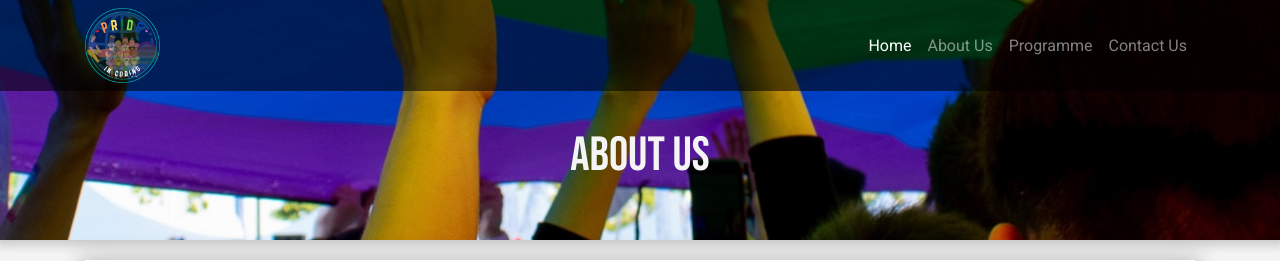
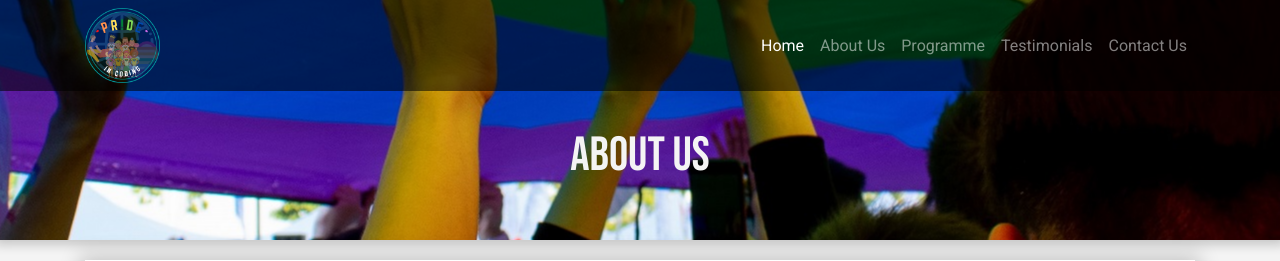
Before and after one commit to kimkesdev/Pride-In-Coding, a Flask app: page /about-us in a window 1280 px wide. Shown: the top 261 px of the page. Run offline with Flask 2, Linux system fonts and the light colour scheme; some libraries are stand-ins or nearby versions.

Commit message:
Fix navbar

```diff
--- a/templates/base.html
+++ b/templates/base.html
@@ -49,6 +49,9 @@
                         </li>
                         <li class="nav-item">
                             <a class="nav-link" href="{{ url_for('programme') }}">Programme</a>
+                        </li>
+                        <li class="nav-item">
+                            <a class="nav-link" href="{{ url_for('get_testimonials') }}">Testimonials</a>
                         </li>
                         <li class="nav-item">
                             <a class="nav-link" href="{{ url_for('contact_us') }}">Contact Us</a>
```
